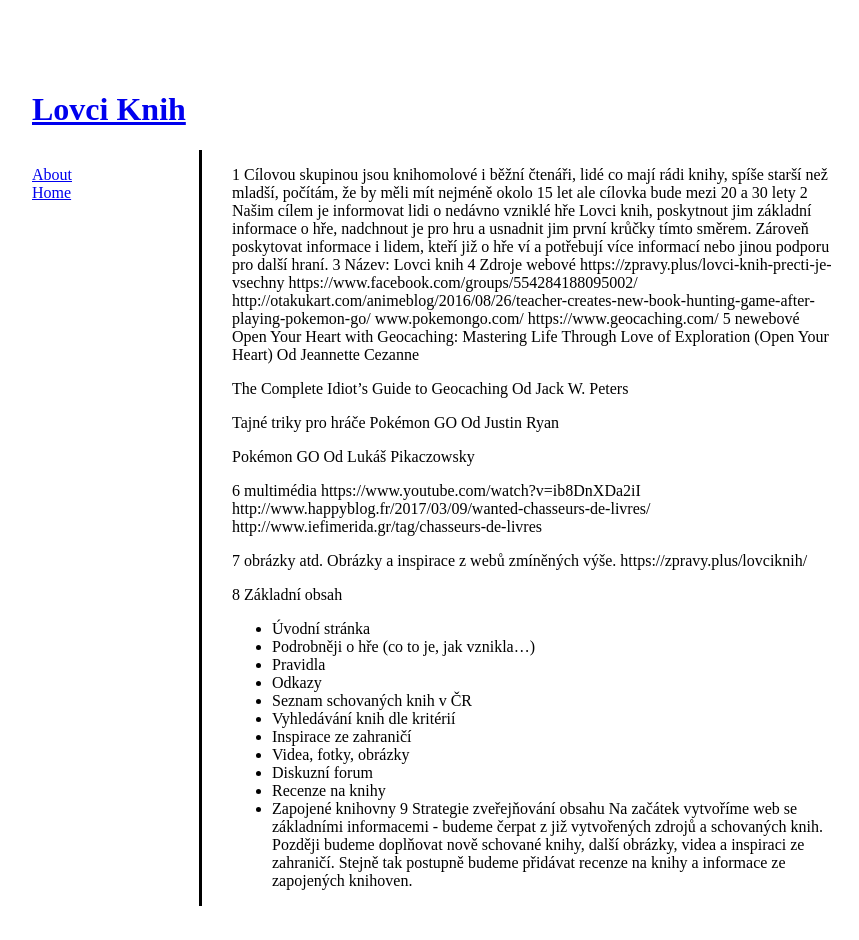
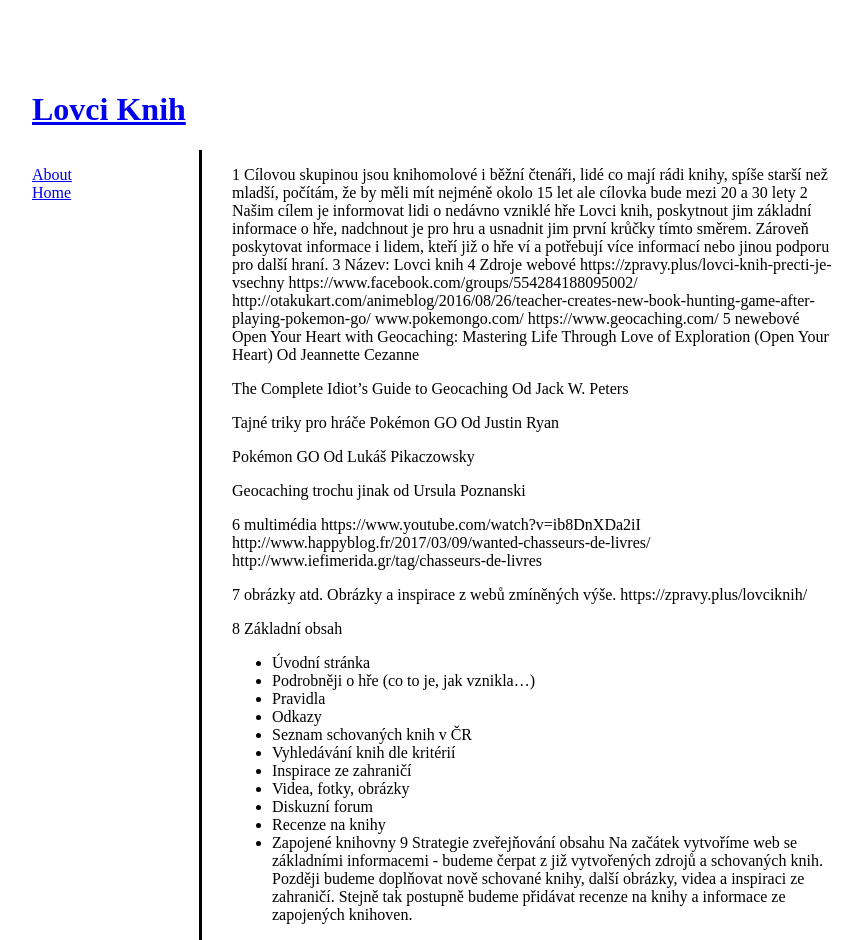
Before and after one commit to TerezaP/TerezaP.github.io, a Jekyll site: the page built from about.md, in a window 1280 px wide. Shown: the whole page, without its empty margins (208-1067 px from the left). Built offline with Jekyll 4.4.1, drawn with Linux system fonts in a browser that asks for light colours; before the commit the page ends 906 px from its top, so only the background shows below that.

Commit message:
Ještě jeden zdroj

```diff
--- a/about.md
+++ b/about.md
@@ -25,6 +25,9 @@ Od Justin Ryan
 Pokémon GO
 Od Lukáš Pikaczowsky
 
+Geocaching trochu jinak
+od Ursula Poznanski
+
 6 multimédia
 https://www.youtube.com/watch?v=ib8DnXDa2iI
 http://www.happyblog.fr/2017/03/09/wanted-chasseurs-de-livres/
```
